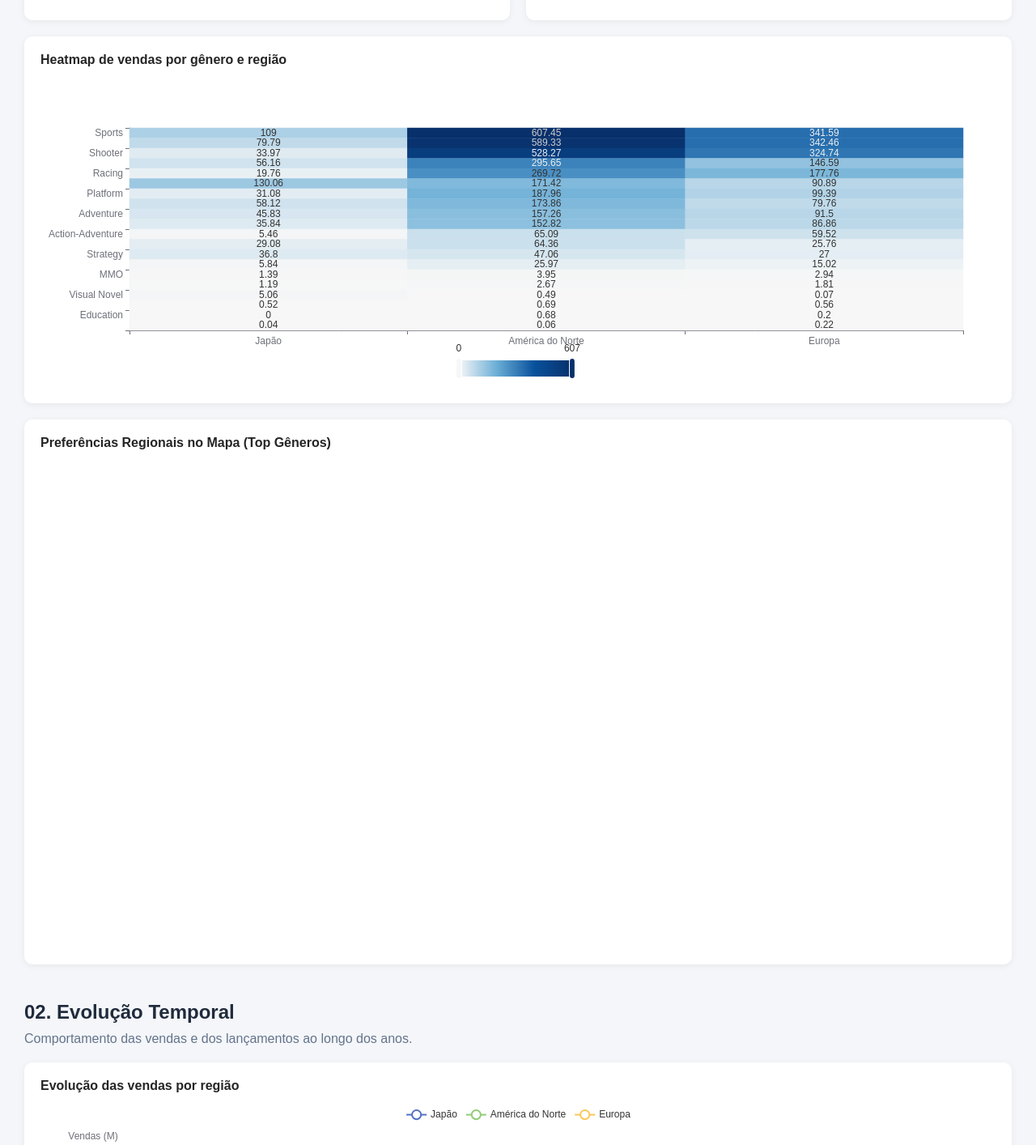
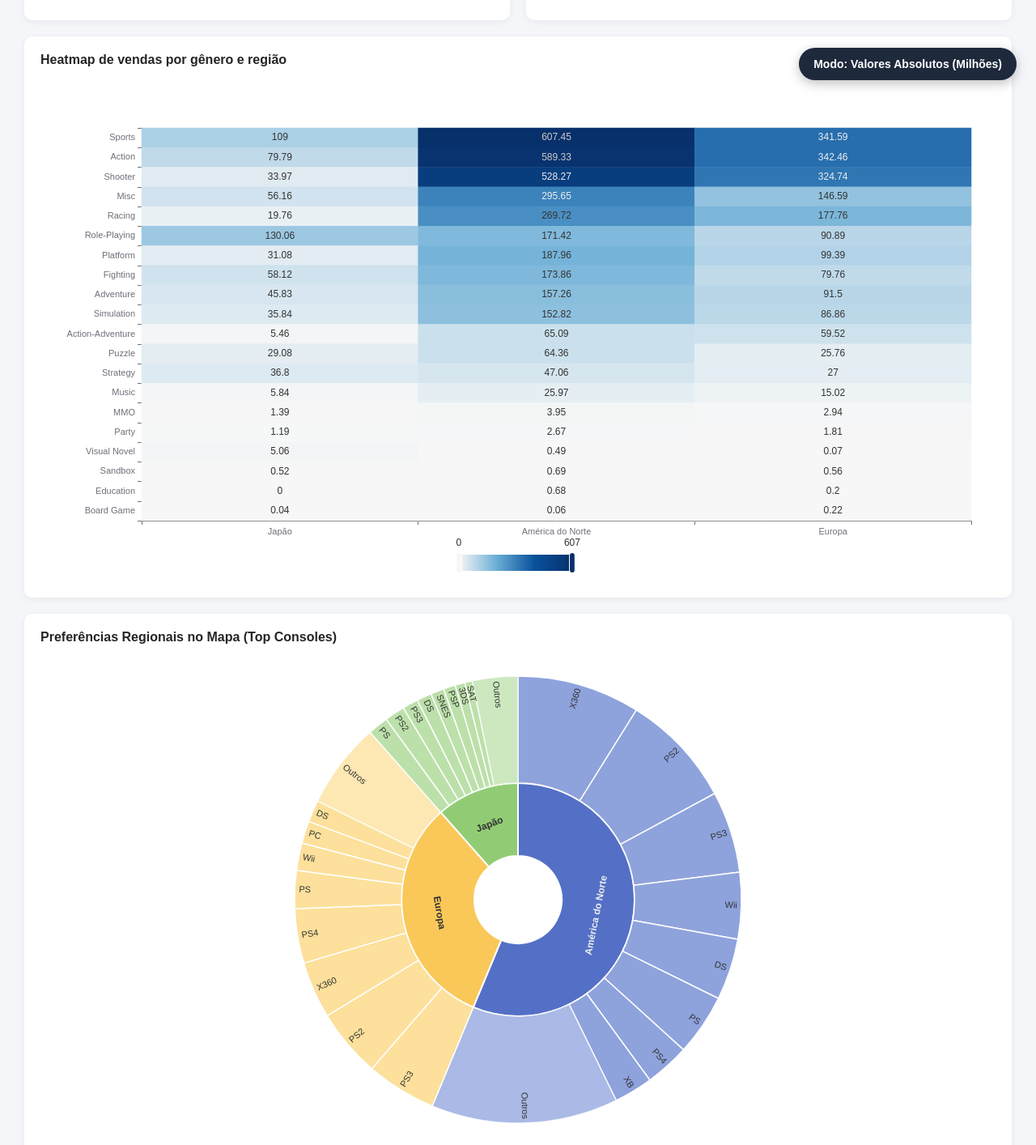
Before and after one commit to JordanBonfim/video-game-sales-datavis, a website: page index.html in a window 1280 px wide. Shown: the part 677-2091 px from the top of the page at 81% size. Drawn offline with nearby package versions, Linux system fonts and the light colour scheme; no server answers.

Commit message:
feat(dashboard): add relative percentage toggle, sunburst chart, and axis label fixes

```diff
--- a/index.html
+++ b/index.html
@@ -16,6 +16,10 @@
 </head>
 <body>
 
+    <button id="globalModeBtn" class="floating-toggle-btn" type="button">
+        Modo: Valores Absolutos (Milhões)
+    </button>
+
     <header>
         <h1>Video Games Sales Dashboard</h1>
         <p>Análise de vendas e preferências regionais (1980–2024)</p>
@@ -26,7 +30,6 @@
         <section>
             <h2>01. Preferências Regionais</h2>
             <p>Comparação das vendas entre Japão, América do Norte e Europa.</p>
-
             <div class="chart-grid">
                 <div class="chart-card">
                     <h3>Vendas por gênero e região</h3>
@@ -44,7 +47,7 @@
                 </div>
 
                 <div class="chart-card full-width">
-                    <h3>Preferências Regionais no Mapa (Top Gêneros)</h3>
+                    <h3>Preferências Regionais no Mapa (Top Consoles)</h3>
                     <div id="geoMap" class="chart" style="height: 600px;"></div>
                 </div>
             </div>
@@ -74,7 +77,12 @@
     </main>
 
     <footer>
-        <p>Fonte: Video_Games_Sales_Cleaned.csv</p>
+        <p>
+            <strong>Fonte:</strong>
+            <a href="https://www.kaggle.com/datasets/bhushandivekar/video-game-sales-and-industry-data-1980-2024" target="_blank" rel="noopener noreferrer">
+                Video Game Sales and Industry Data (1980–2024)
+            </a> (Kaggle / VGChartz) — 18.832 registros válidos (vendas em mídia física, em milhões de unidades).
+        </p>
     </footer>
 
     <script src="script.js"></script>
--- a/script.js
+++ b/script.js
@@ -1,4 +1,22 @@
 const statusElement = document.getElementById('status');
+
+
+let validGamesData = [];
+let isRelativeMode = false; // false = Absoluto (Milhões) | true = Relativo (%)
+
+const globalModeBtn = document.getElementById('globalModeBtn');
+if (globalModeBtn) {
+    globalModeBtn.addEventListener('click', () => {
+        isRelativeMode = !isRelativeMode;
+        globalModeBtn.textContent = isRelativeMode
+            ? 'Modo: Proporção Relativa (%)'
+            : 'Modo: Valores Absolutos (Milhões)';
+
+        renderRegionalCharts(validGamesData);
+        renderTemporalCharts(validGamesData);
+    });
+}
+
 
 const charts = {
     regionalBar: echarts.init(document.getElementById('regionalBar')),
@@ -9,6 +27,8 @@ const charts = {
     salesArea: echarts.init(document.getElementById('salesArea')),
     geoMap: echarts.init(document.getElementById('geoMap'))
 };
+
+
 
 // Sincroniza os gráficos temporais
 charts.salesTimeline.group = 'group1';
@@ -68,93 +88,102 @@ function processData(games) {
         pal_sales: number(game.pal_sales),
         total_sales: number(game.total_sales)
     }));
+    validGamesData = validGames;
 
     renderRegionalCharts(validGames);
     renderTemporalCharts(validGames);
     renderGeoMap(validGames); // ficou feio mas ok
 }
 
-function renderGeoMap(games) { // nã tá sendo usado
-    charts.geoMap.showLoading();
+function renderGeoMap(games) {
+    const regionsConfig = [
+        { key: 'na_sales', name: 'América do Norte', color: '#5470c6', childColor: '#8ea2dc' },
+        { key: 'pal_sales', name: 'Europa', color: '#fac858', childColor: '#fce09b' },
+        { key: 'jp_sales', name: 'Japão', color: '#91cc75', childColor: '#bce0aa' }
+    ];
 
-    // Configuração das regiões com suas coordenadas [Longitude, Latitude]
-    const regionsConfig = {
-        na: { name: 'América do Norte', center: [-100, 40], data: {} },
-        pal: { name: 'Europa', center: [10, 50], data: {} },
-        jp: { name: 'Japão', center: [138, 36], data: {} }
-    };
+    const sunburstData = regionsConfig.map(region => {
+        const salesByConsole = {};
 
-    // Agrupa as vendas (talvez trocar game.genre por game.console ??? De acordo com o que vamos querendo)
         games.forEach(game => {
-        const item = game.console; // game.console funciona
-        if (!item || item === 'Unknown') return;
-
-        regionsConfig.na.data[item] = (regionsConfig.na.data[item] || 0) + game.na_sales;
-        regionsConfig.pal.data[item] = (regionsConfig.pal.data[item] || 0) + game.pal_sales;
-        regionsConfig.jp.data[item] = (regionsConfig.jp.data[item] || 0) + game.jp_sales;
+            const consoleName = game.console;
+            if (!consoleName || consoleName === 'Unknown') return;
+            salesByConsole[consoleName] = (salesByConsole[consoleName] || 0) + game[region.key];
         });
 
-    // Função auxiliar para pegar os Top 5 de cada região e formatar para a pizza
-    function getTop5PieData(regionData) {
-        return Object.entries(regionData)
-            .map(([name, value]) => ({ name, value: Number(value.toFixed(2)) }))
-            .sort((a, b) => b.value - a.value)
-            .slice(0, 5); // Limita a 5 fatias
+        const sortedConsoles = Object.entries(salesByConsole)
+            .map(([name, value]) => ({
+                name,
+                value: Number(value.toFixed(2)),
+                itemStyle: { color: region.childColor }
+            }))
+            .filter(item => item.value > 0)
+            .sort((a, b) => b.value - a.value);
+
+        const topConsoles = sortedConsoles.slice(0, 8);
+        const othersSum = sortedConsoles
+            .slice(8)
+            .reduce((sum, item) => sum + item.value, 0);
+
+        if (othersSum > 0) {
+            topConsoles.push({
+                name: 'Outros',
+                value: Number(othersSum.toFixed(2)),
+                itemStyle: { color: region.childColor, opacity: 0.75 }
+            });
         }
 
-    // Carrega o GeoJSON do mapa mundial via CDN
-    fetch('https://cdn.jsdelivr.net/npm/echarts@4.9.0/map/json/world.json')
-        .then(response => response.json())
-        .then(worldJson => {
-
-            echarts.registerMap('world', worldJson);
-
-            // pie para cada região
-            const pieSeries = Object.keys(regionsConfig).map(key => {
-                const region = regionsConfig[key];
         return {
-                    type: 'pie',
-                    coordinateSystem: 'geo',
-                    tooltip: {
-                        formatter: '{b}: {c}M ({d}%)'
-                    },
-                    label: { show: false },
-                    labelLine: { show: false },
-                    radius: 35,
-                    center: region.center,
-                    data: getTop5PieData(region.data)
+            name: region.name,
+            itemStyle: { color: region.color },
+            children: topConsoles
         };
     });
 
+    charts.geoMap.setOption({
+        tooltip: {
+            trigger: 'item',
+            formatter: params => {
+                const value = Number(params.value || 0).toFixed(2);
+                const treePathInfo = params.treePathInfo || [];
+                const parent = treePathInfo[treePathInfo.length - 2];
+                const parentVal = parent ? parent.value : 0;
+                const pct = parentVal > 0 ? ((params.value / parentVal) * 100).toFixed(1) : '100.0';
 
-            const option = {
-                geo: {
-                    map: 'world',
-                    roam: true,
-                    itemStyle: {
-                        areaColor: '#e7e8ea',
-                        borderColor: '#cccccc'
-                    },
-                    emphasis: {
-                        label: { show: false },
-                        itemStyle: { areaColor: '#d0d2d6' }
+                return `<strong>${params.name}</strong><br/>Vendas: ${value}M (${pct}%)`;
             }
         },
-                tooltip: { trigger: 'item' },
-                legend: {
-                    type: 'scroll',
-                    bottom: 0
+        series: [{
+            type: 'sunburst',
+            data: sunburstData,
+            radius: ['18%', '92%'],
+            center: ['50%', '50%'],
+            sort: undefined,
+            emphasis: { focus: 'ancestor' },
+            levels: [
+                {},
+                {
+                    r0: '18%',
+                    r: '48%',
+                    itemStyle: { borderWidth: 2, borderColor: '#fff' },
+                    label: {
+                        rotate: 'tangential',
+                        fontWeight: 'bold',
+                        fontSize: 12
+                    }
                 },
-                series: pieSeries
-            };
-
-            charts.geoMap.hideLoading();
-            charts.geoMap.setOption(option);
-        })
-        .catch(error => {
-            console.error("Erro ao carregar o mapa:", error);
-            charts.geoMap.hideLoading();
-        });
+                {
+                    r0: '48%',
+                    r: '92%',
+                    itemStyle: { borderWidth: 1.5, borderColor: '#fff' },
+                    label: {
+                        align: 'right',
+                        fontSize: 11
+                    }
+                }
+            ]
+        }]
+    }, true);
 }
 
 
@@ -173,32 +202,63 @@ function renderRegionalCharts(games) {
         salesByGenre[game.genre].pal_sales += game.pal_sales;
     });
 
-    const sortedGenres = [...genres].sort((a, b) => {
-        const totalA = regions.reduce((sum, region) => sum + salesByGenre[a][region.key], 0);
-        const totalB = regions.reduce((sum, region) => sum + salesByGenre[b][region.key], 0);
-        return totalB - totalA;
+    // Calcula o total de vendas de cada região para poder gerar as porcentagens
+    const totalsByRegion = {};
+    regions.forEach(region => {
+        totalsByRegion[region.key] = genres.reduce(
+            (sum, genre) => sum + salesByGenre[genre][region.key], 0
+        );
     });
 
-    // Gráfico de Barras
+    // Função auxiliar que devolve o valor em Milhões ou em % dependendo do botão
+    const getMetricValue = (genre, regionKey) => {
+        const rawValue = salesByGenre[genre][regionKey];
+        if (!isRelativeMode) return Number(rawValue.toFixed(2));
+
+        const total = totalsByRegion[regionKey];
+        return total > 0 ? Number(((rawValue / total) * 100).toFixed(2)) : 0;
+    };
+
+    // Ordena os gêneros (no modo relativo, ordena pela média das porcentagens para ficar justo)
+    const sortedGenres = [...genres].sort((a, b) => {
+        const sumA = regions.reduce((sum, r) => sum + getMetricValue(a, r.key), 0);
+        const sumB = regions.reduce((sum, r) => sum + getMetricValue(b, r.key), 0);
+        return sumB - sumA;
+    });
+
+    const unitSuffix = isRelativeMode ? '%' : 'M';
+
+    // 1. Gráfico de Barras
+    // 1. Gráfico de Barras
     charts.regionalBar.setOption({
-        tooltip: { trigger: 'axis', axisPointer: { type: 'shadow' } },
+        tooltip: {
+            trigger: 'axis',
+            axisPointer: { type: 'shadow' },
+            valueFormatter: value => `${value.toFixed(2)}${unitSuffix}`
+        },
         legend: { data: regions.map(region => region.name) },
-        grid: { left: 60, right: 25, bottom: 80 },
-        xAxis: { type: 'category', data: sortedGenres, axisLabel: { rotate: 35 } },
-        yAxis: { type: 'value', name: 'Vendas (Milhões)' },
+        grid: { left: 60, right: 25, bottom: 95 }, // aumente um pouco o bottom se algum nome longo cortar embaixo
+        xAxis: {
+            type: 'category',
+            data: sortedGenres,
+            axisLabel: {
+                interval: 0, // <-- Força a exibição de todos os rótulos
+                rotate: 35
+            }
+        },
+        yAxis: {
+            type: 'value',
+            name: isRelativeMode ? 'Participação na Região (%)' : 'Vendas (Milhões)',
+            axisLabel: { formatter: isRelativeMode ? '{value}%' : '{value}' }
+        },
         series: regions.map(region => ({
             name: region.name,
             type: 'bar',
-            data: sortedGenres.map(genre => salesByGenre[genre][region.key])
+            data: sortedGenres.map(genre => getMetricValue(genre, region.key))
         }))
     });
 
-    // Gráfico Empilhado
-    const totalsByRegion = {};
-    regions.forEach(region => {
-        totalsByRegion[region.key] = sortedGenres.reduce((sum, genre) => sum + salesByGenre[genre][region.key], 0);
-    });
-
+    // 2. Gráfico Empilhado (mantém o seu código original intacto)
     charts.regionalStacked.setOption({
         tooltip: { trigger: 'axis', axisPointer: { type: 'shadow' }, valueFormatter: value => `${value.toFixed(2)}%` },
         legend: {
@@ -206,23 +266,17 @@ function renderRegionalCharts(games) {
             bottom: 0,
             tooltip: {
                 show: true,
-                // posição do tooltip: [posição X, posição Y]
                 position: function (point) {
-                    // Mantém o X no mouse e joga o Y 20 pixels para baixo
                     return [point[0], point[1] + 20];
                 },
                 formatter: function(params) {
                     const genre = params.name;
                     let tooltipHtml = `<strong>${genre}</strong><br/>`;
-
                     regions.forEach(region => {
                         const total = totalsByRegion[region.key];
-                        const percent = total > 0
-                            ? (salesByGenre[genre][region.key] / total * 100)
-                            : 0;
+                        const percent = total > 0 ? (salesByGenre[genre][region.key] / total * 100) : 0;
                         tooltipHtml += `${region.name}: ${percent.toFixed(2)}%<br/>`;
                     });
-
                     return tooltipHtml;
                 }
             }
@@ -242,15 +296,15 @@ function renderRegionalCharts(games) {
         }))
     });
 
-    //Heatmap
+    // 3. Heatmap (agora responde ao botão também!)
     const heatmapData = [];
     sortedGenres.forEach((genre, genreIndex) => {
         regions.forEach((region, regionIndex) => {
-            heatmapData.push([regionIndex, genreIndex, Number(salesByGenre[genre][region.key].toFixed(2))]);
+            heatmapData.push([regionIndex, genreIndex, getMetricValue(genre, region.key)]);
         });
     });
 
-    const maxSales = Math.max(...heatmapData.map(item => item[2]), 1);
+    const maxHeatmapValue = Math.max(...heatmapData.map(item => item[2]), 1);
 
     charts.regionalHeatmap.setOption({
         tooltip: {
@@ -258,16 +312,31 @@ function renderRegionalCharts(games) {
             formatter: params => {
                 const region = regions[params.data[0]].name;
                 const genre = sortedGenres[params.data[1]];
-                const sales = params.data[2];
-                return `${genre}<br>${region}: ${sales.toFixed(2)} milhões`;
+                const val = params.data[2];
+                return `${genre}<br>${region}: ${val.toFixed(2)}${isRelativeMode ? '% das vendas locais' : ' milhões'}`;
             }
         },
-        grid: { left: 110, right: 40, bottom: 70 },
-        xAxis: { type: 'category', data: regions.map(region => region.name) },
-        yAxis: { type: 'category', data: sortedGenres, inverse: true },
+        grid: { left: 125, right: 30, bottom: 75 },
+        xAxis: {
+            type: 'category',
+            data: regions.map(region => region.name),
+            axisLabel: {
+                interval: 0, // Força exibir todas as regiões (colunas)
+                fontSize: 11
+            }
+        },
+        yAxis: {
+            type: 'category',
+            data: sortedGenres,
+            inverse: true,
+            axisLabel: {
+                interval: 0, // Garante que nenhum gênero (linha) suma também
+                fontSize: 11
+            }
+        },
         visualMap: {
             min: 0,
-            max: maxSales,
+            max: maxHeatmapValue,
             calculable: true,
             orient: 'horizontal',
             left: 'center',
@@ -277,7 +346,10 @@ function renderRegionalCharts(games) {
         series: [{
             type: 'heatmap',
             data: heatmapData,
-            label: { show: true, formatter: params => params.data[2] },
+            label: {
+                show: true,
+                formatter: params => isRelativeMode ? `${params.data[2]}%` : params.data[2]
+            },
             emphasis: { itemStyle: { shadowBlur: 10, shadowColor: 'rgba(0, 0, 0, 0.4)' } }
         }]
     });
@@ -307,19 +379,43 @@ function renderTemporalCharts(games) {
         { type: 'slider', start: 50, end: 100, height: 20, bottom: 5 }
     ];
 
+    // Calcula o total global de cada ano para poder gerar a porcentagem
+    const totalGlobalByYear = {};
+    years.forEach(year => {
+        totalGlobalByYear[year] = regions.reduce(
+            (sum, region) => sum + salesByYear[year][region.key], 0
+        );
+    });
+
+    const getTemporalValue = (year, regionKey) => {
+        const raw = salesByYear[year][regionKey];
+        if (!isRelativeMode) return Number(raw.toFixed(2));
+
+        const totalYear = totalGlobalByYear[year];
+        return totalYear > 0 ? Number(((raw / totalYear) * 100).toFixed(2)) : 0;
+    };
+
     charts.salesTimeline.setOption({
-        tooltip: { trigger: 'axis' },
+        tooltip: {
+            trigger: 'axis',
+            valueFormatter: value => `${value.toFixed(2)}${isRelativeMode ? '%' : 'M'}`
+        },
         legend: { data: regions.map(region => region.name) },
-        grid: { left: 65, right: 30, bottom: 65 }, // Aumentado bottom para o slider
+        grid: { left: 65, right: 30, bottom: 65 },
         dataZoom: zoomConfig,
         xAxis: { type: 'category', boundaryGap: false, data: years },
-        yAxis: { type: 'value', name: 'Vendas (M)' },
+        yAxis: {
+            type: 'value',
+            name: isRelativeMode ? 'Fatia Global (%)' : 'Vendas (M)',
+            max: isRelativeMode ? 100 : null,
+            axisLabel: { formatter: isRelativeMode ? '{value}%' : '{value}' }
+        },
         series: regions.map(region => ({
             name: region.name,
             type: 'line',
             smooth: true,
             showSymbol: false,
-            data: years.map(year => salesByYear[year][region.key])
+            data: years.map(year => getTemporalValue(year, region.key))
         }))
     });
 
--- a/style.css
+++ b/style.css
@@ -15,6 +15,33 @@ header {
     background: #202b3c;
     color: white;
     padding: 30px;
+}
+
+#regionalHeatmap {
+    width: 100%;
+    height: 620px; /* Aumente conforme necessário (ex: 600px a 700px) */
+}
+
+.floating-toggle-btn {
+    position: fixed;
+    bottom: 24px;
+    right: 24px;
+    z-index: 1000;
+    padding: 12px 18px;
+    background-color: #1e293b;
+    color: #ffffff;
+    border: none;
+    border-radius: 999px;
+    font-size: 14px;
+    font-weight: 600;
+    cursor: pointer;
+    box-shadow: 0 4px 14px rgba(0, 0, 0, 0.25);
+    transition: background-color 0.2s ease, transform 0.15s ease;
+}
+
+.floating-toggle-btn:hover {
+    background-color: #334155;
+    transform: translateY(-2px);
 }
 
 header h1 {
```
Also changed, not shown: 2 other files. Lines whose indentation alone changed are shown as unchanged.
